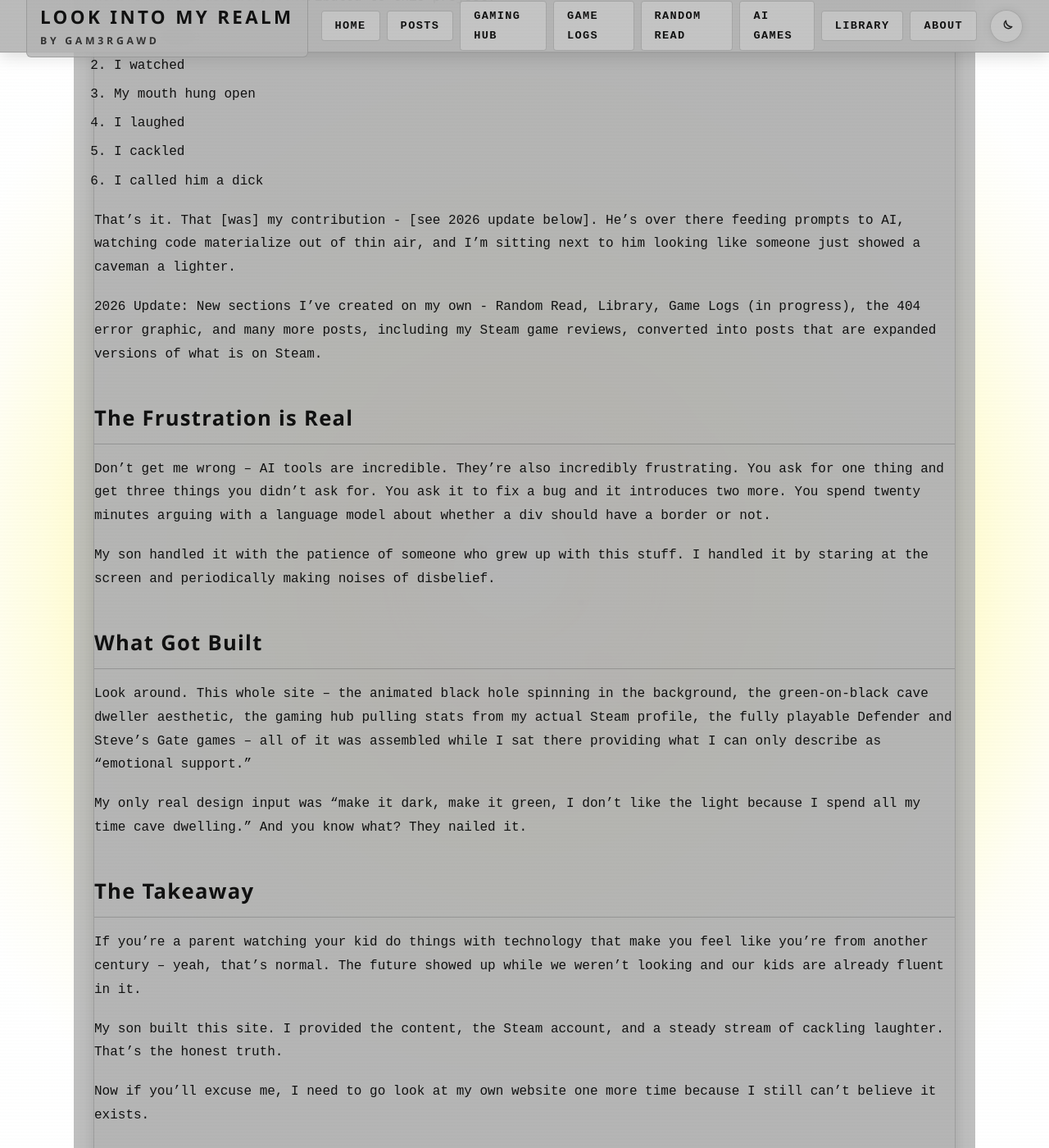
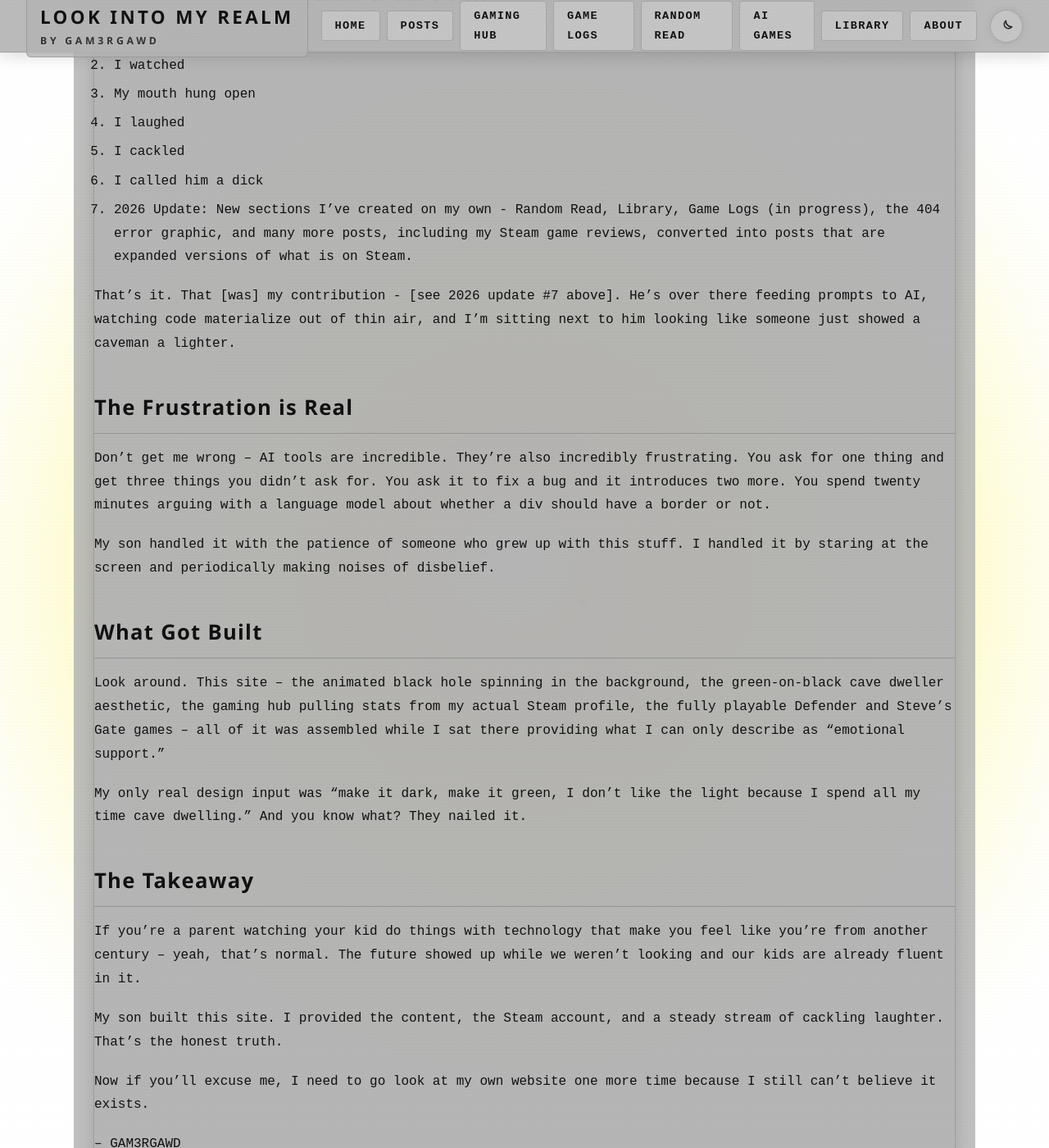
Before and after one commit to vitalnexus/blog, a Jekyll site: the page built from _posts/2026-02-20-building-this-site-with-my-son.md, in a window 1280 px wide and 1400 px high, scrolled down 1059 px. Shown: the whole window at 82% size. Built offline with Jekyll 4.4.1, drawn with Linux system fonts in a browser that asks for light colours.

Commit message:
fix: update contribution details and clarify 2026 update in blog post

```diff
--- a/_posts/2026-02-20-building-this-site-with-my-son.md
+++ b/_posts/2026-02-20-building-this-site-with-my-son.md
@@ -30,10 +30,9 @@ Here's what I actually contributed to this project:
 4. I laughed
 5. I cackled
 6. I called him a dick
+7. 2026 Update: New sections I've created on my own - Random Read, Library, Game Logs (in progress), the 404 error graphic, and many more posts, including my Steam game reviews, converted into posts that are expanded versions of what is on Steam.
 
-That's it. That [was] my contribution - [see 2026 update below]. He's over there feeding prompts to AI, watching code materialize out of thin air, and I'm sitting next to him looking like someone just showed a caveman a lighter.
-
-2026 Update: New sections I've created on my own - Random Read, Library, Game Logs (in progress), the 404 error graphic, and many more posts, including my Steam game reviews, converted into posts that are expanded versions of what is on Steam.
+That's it. That [was] my contribution - [see 2026 update #7 above]. He's over there feeding prompts to AI, watching code materialize out of thin air, and I'm sitting next to him looking like someone just showed a caveman a lighter.
 
 ## The Frustration is Real
 
@@ -43,7 +42,7 @@ My son handled it with the patience of someone who grew up with this stuff. I ha
 
 ## What Got Built
 
-Look around. This whole site -- the animated black hole spinning in the background, the green-on-black cave dweller aesthetic, the gaming hub pulling stats from my actual Steam profile, the fully playable Defender and Steve's Gate games -- all of it was assembled while I sat there providing what I can only describe as "emotional support."
+Look around. This site -- the animated black hole spinning in the background, the green-on-black cave dweller aesthetic, the gaming hub pulling stats from my actual Steam profile, the fully playable Defender and Steve's Gate games -- all of it was assembled while I sat there providing what I can only describe as "emotional support."
 
 My only real design input was "make it dark, make it green, I don't like the light because I spend all my time cave dwelling." And you know what? They nailed it.
 
```
